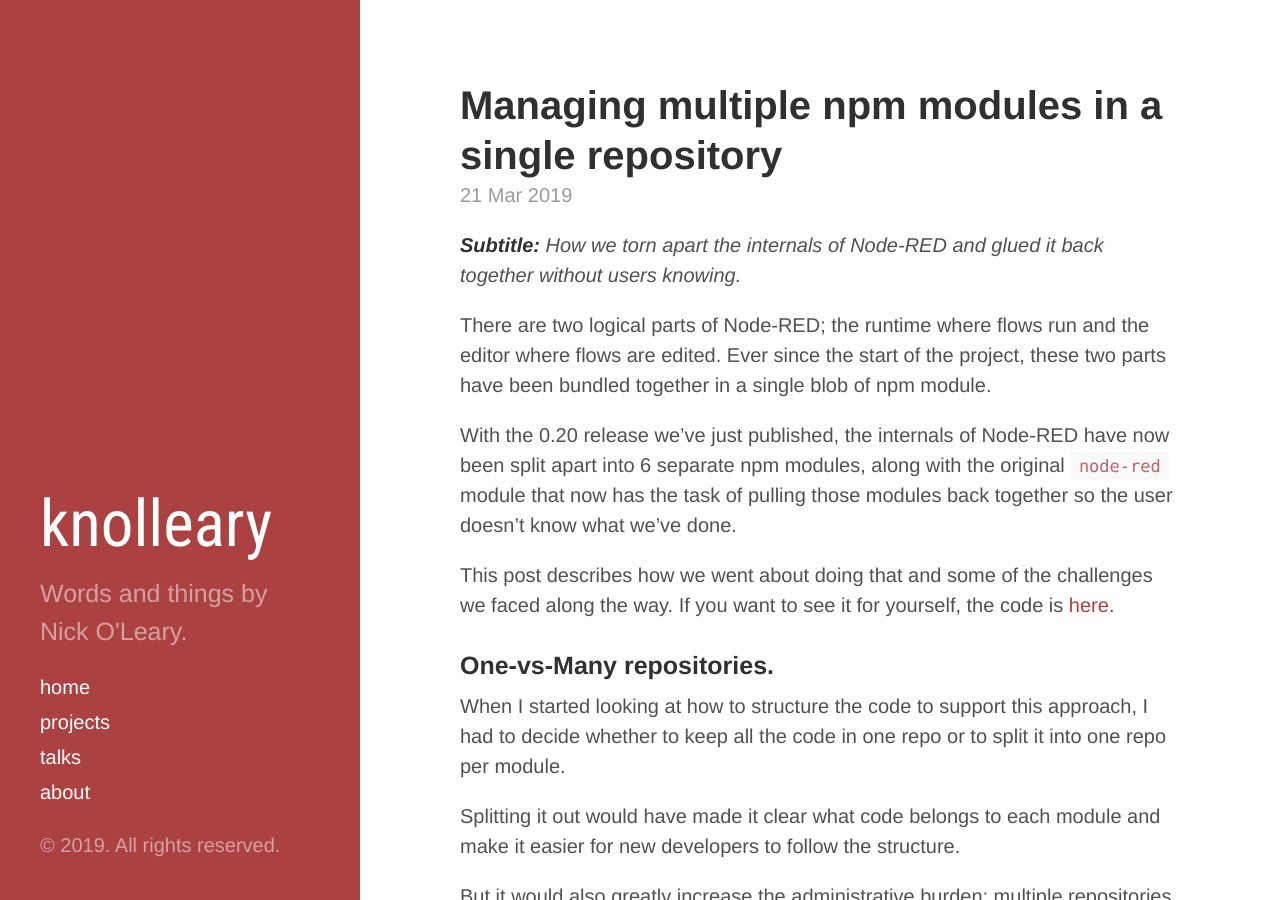
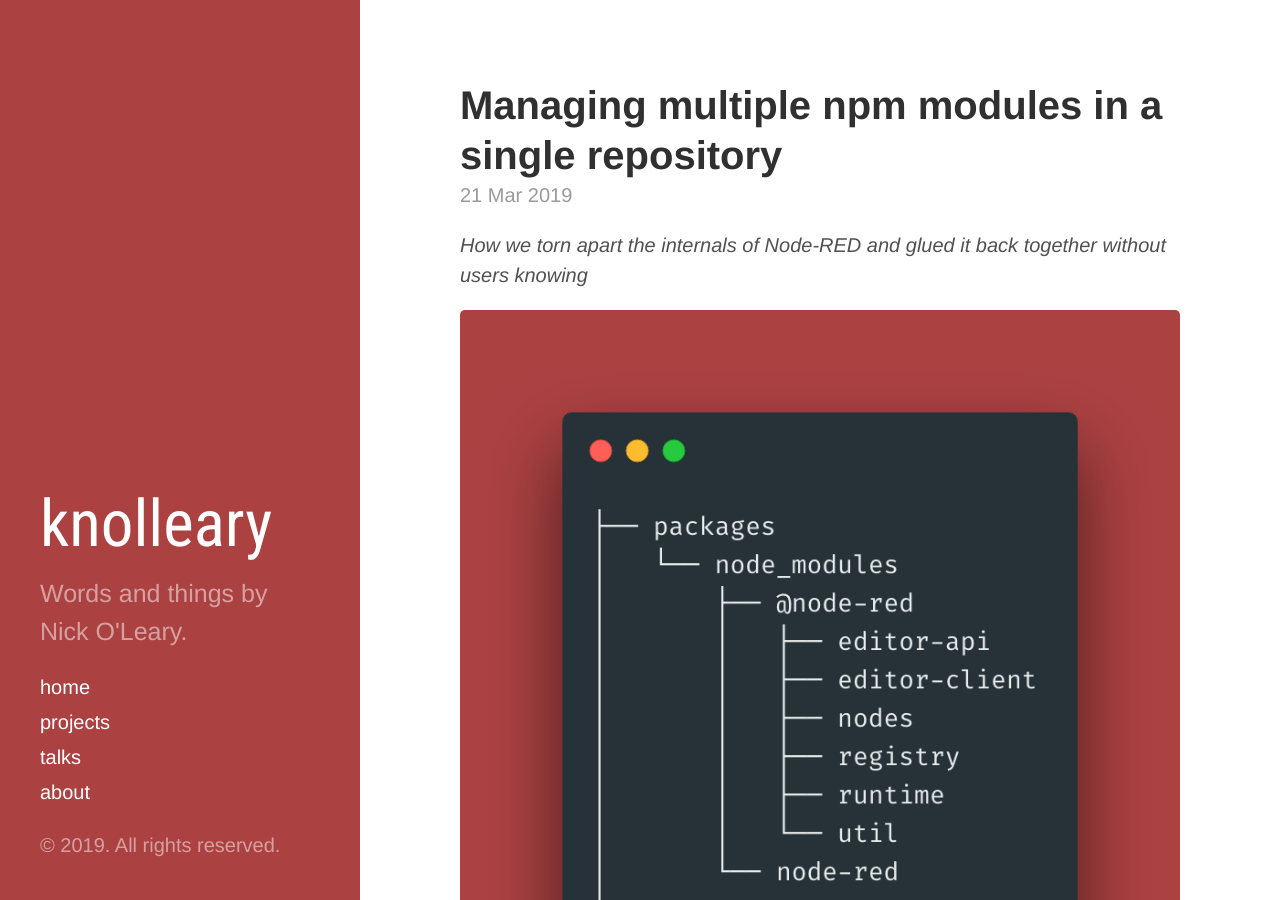
Before and after one commit to knolleary/knolleary.github.io, a Jekyll site: the page built from _posts/2019-03-21-moving-node-red-to-a-monorepo.md, in a window 1280 px wide and 900 px high. Built offline with Jekyll 4.4.1, drawn with Linux system fonts in a browser that asks for light colours.

Commit message:
Inline img and description to page layout

```diff
--- a/_layouts/post.html
+++ b/_layouts/post.html
@@ -5,6 +5,14 @@
 <div class="post">
   <h1 class="post-title">{{ page.title }}</h1>
   <span class="post-date">{{ page.date | date_to_string }}</span>
+
+  {% if page.description %}
+  <p><em>{{  page.description }}</em></p>
+  {% endif %}
+  {% if page.image %}
+  <p><img src="{{ page.image }}"/></p>
+  {% endif %}
+
   {{ content }}
 </div>
 
--- a/_posts/2019-03-21-moving-node-red-to-a-monorepo.md
+++ b/_posts/2019-03-21-moving-node-red-to-a-monorepo.md
@@ -4,10 +4,6 @@
 description: How we torn apart the internals of Node-RED and glued it back together without users knowing
 image: /blog/content/2019/03/packages.png
 ---
-
-_**Subtitle:** How we torn apart the internals of Node-RED and glued it back together
- without users knowing._
-
 
 There are two logical parts of Node-RED; the runtime where flows run and the editor
 where flows are edited. Ever since the start of the project, these two parts have
```
